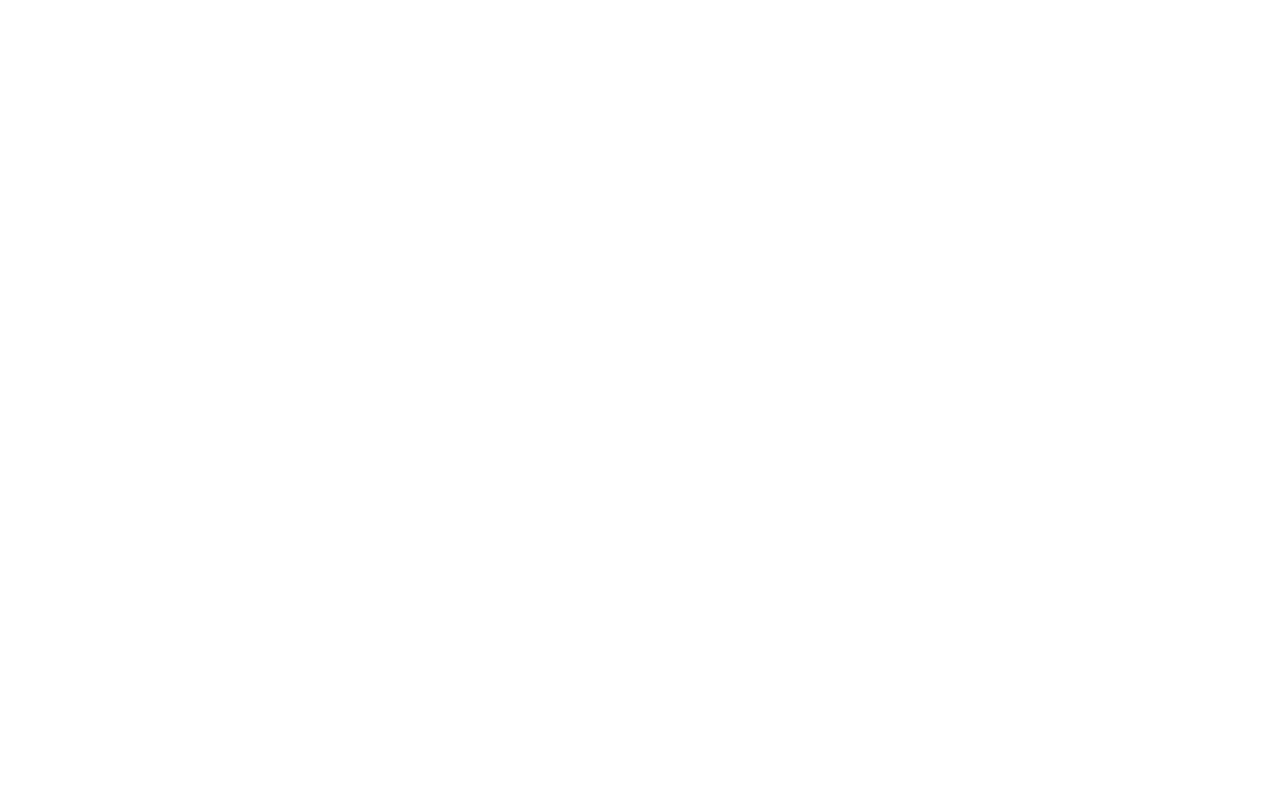
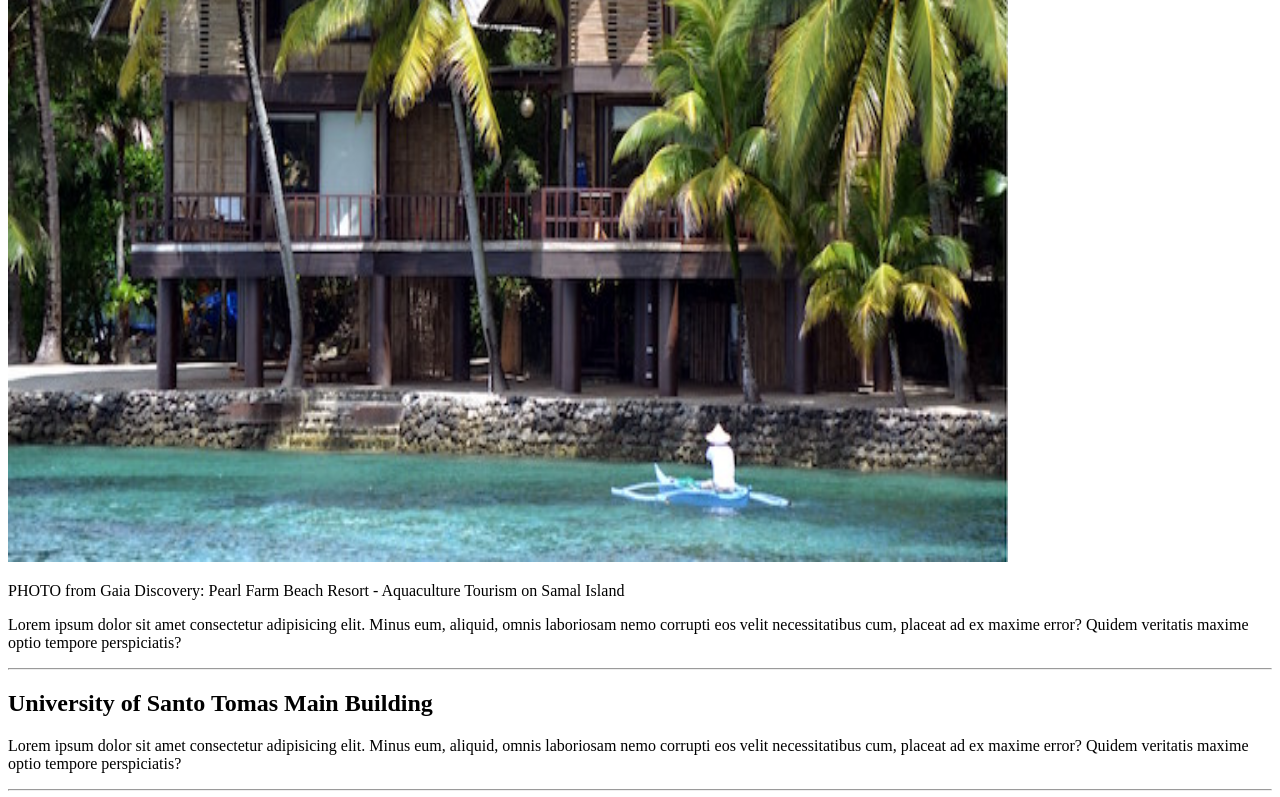
Before and after one commit to johncanero/architecture-news-website, a Next.js app: page / in a window 1280 px wide. Shown: the part 1611-2408 px from the top of the page. Before the commit the page ends 1616 px from the top, so only its background shows below. Built offline with nearby package versions, Linux system fonts and the light colour scheme.

Commit message:
Pearl Farm Resort

```diff
--- a/sections/Hero.tsx
+++ b/sections/Hero.tsx
@@ -17,7 +17,7 @@
               src="/images/mactanAirport.jpg"
               width={1000}
               height={1000}
-              alt="aLogo"
+              alt="mactanAirport"
               className="rounded-lg h-60 md:h-96"
             />
           </Link>{" "}
@@ -26,13 +26,23 @@
             @ ArchDaily | Photograph: John Nye{" "}
           </p>
         </div>
-        <div className="row-span-2 text-white rounded-lg bg-neutral-900 dark:bg-neutral-800">
+        <div className="row-span-3 text-white rounded-lg bg-neutral-900 dark:bg-neutral-800">
           <h1 className="mt-12 text-3xl font-semibold m-7 text-amber-400">
             Amazing Philippine Architecture...
           </h1>{" "}
           <div className="m-7">
             <h2 className="text-xl font-semibold">Pearl Farm Beach Resort</h2>
-            <p className="mt-2 text-sm text-gray-500">
+            <Image
+              src="/images/pearlFarmResort.jpg"
+              width={1000}
+              height={1000}
+              alt="pearlFarmResort"
+              className="mt-1 rounded-lg h-60 md:h-48"
+            />
+             <p className="justify-end mt-1 text-xs text-left">
+            PHOTO from Gaia Discovery: Pearl Farm Beach Resort - Aquaculture Tourism on Samal Island
+          </p>
+            <p className="mt-2 text-sm text-gray-500 dark:text-gray-400">
               Lorem ipsum dolor sit amet consectetur adipisicing elit. Minus
               eum, aliquid, omnis laboriosam nemo corrupti eos velit
               necessitatibus cum, placeat ad ex maxime error? Quidem veritatis
```
Also changed, not shown: public/images/pearlFarmResort.jpg (added).
